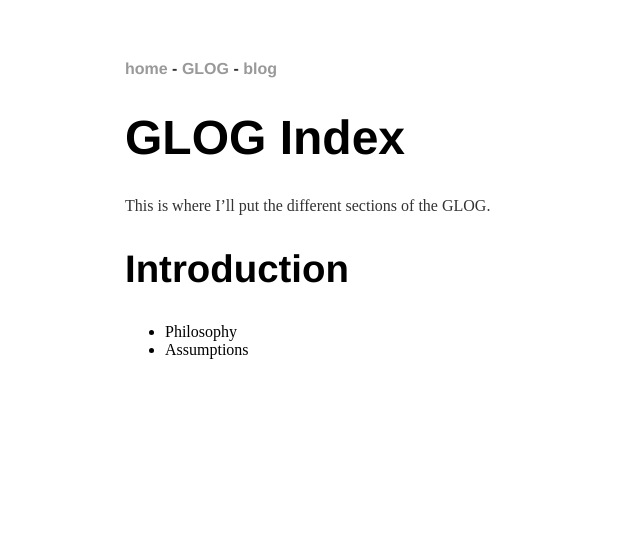
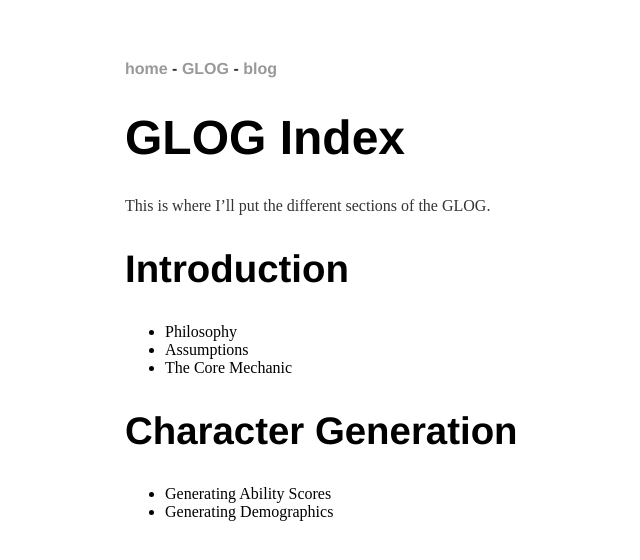
Before and after one commit to arnoldkemp/arnoldkemp.github.io, a Jekyll site: the page built from glog/index.md, in a window 1280 px wide. Shown: the top 560 px of the page, without its empty margins (67-707 px from the left). Built offline with Jekyll 4.4.1, drawn with Linux system fonts in a browser that asks for light colours; our own code applies the rules of GitHub Pages for plain Markdown files.

Commit message:
Update index.md

```diff
--- a/glog/index.md
+++ b/glog/index.md
@@ -4,3 +4,8 @@ This is where I'll put the different sections of the GLOG.
 ## Introduction
 - Philosophy
 - Assumptions
+- The Core Mechanic
+
+## Character Generation
+- Generating Ability Scores
+- Generating Demographics
```
